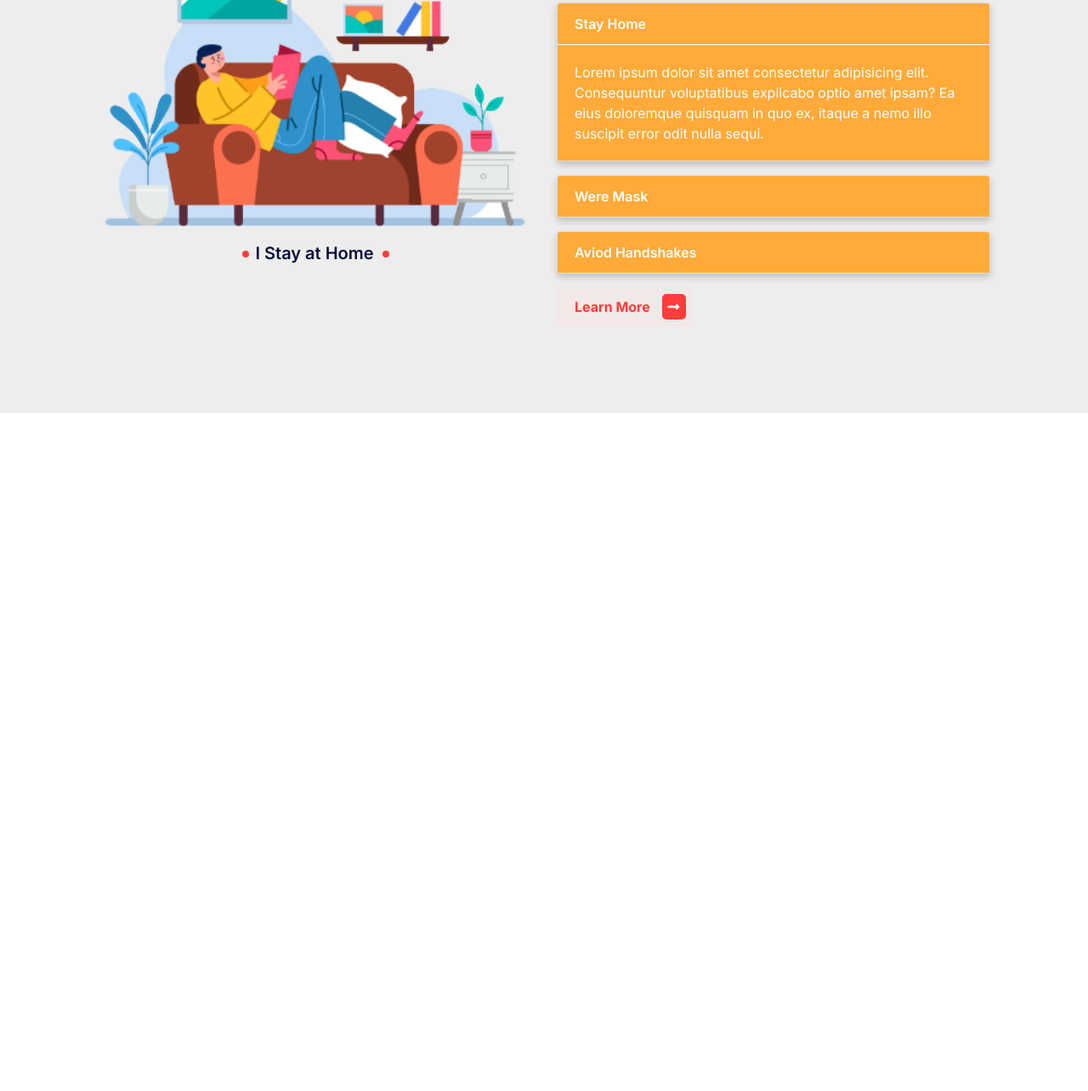
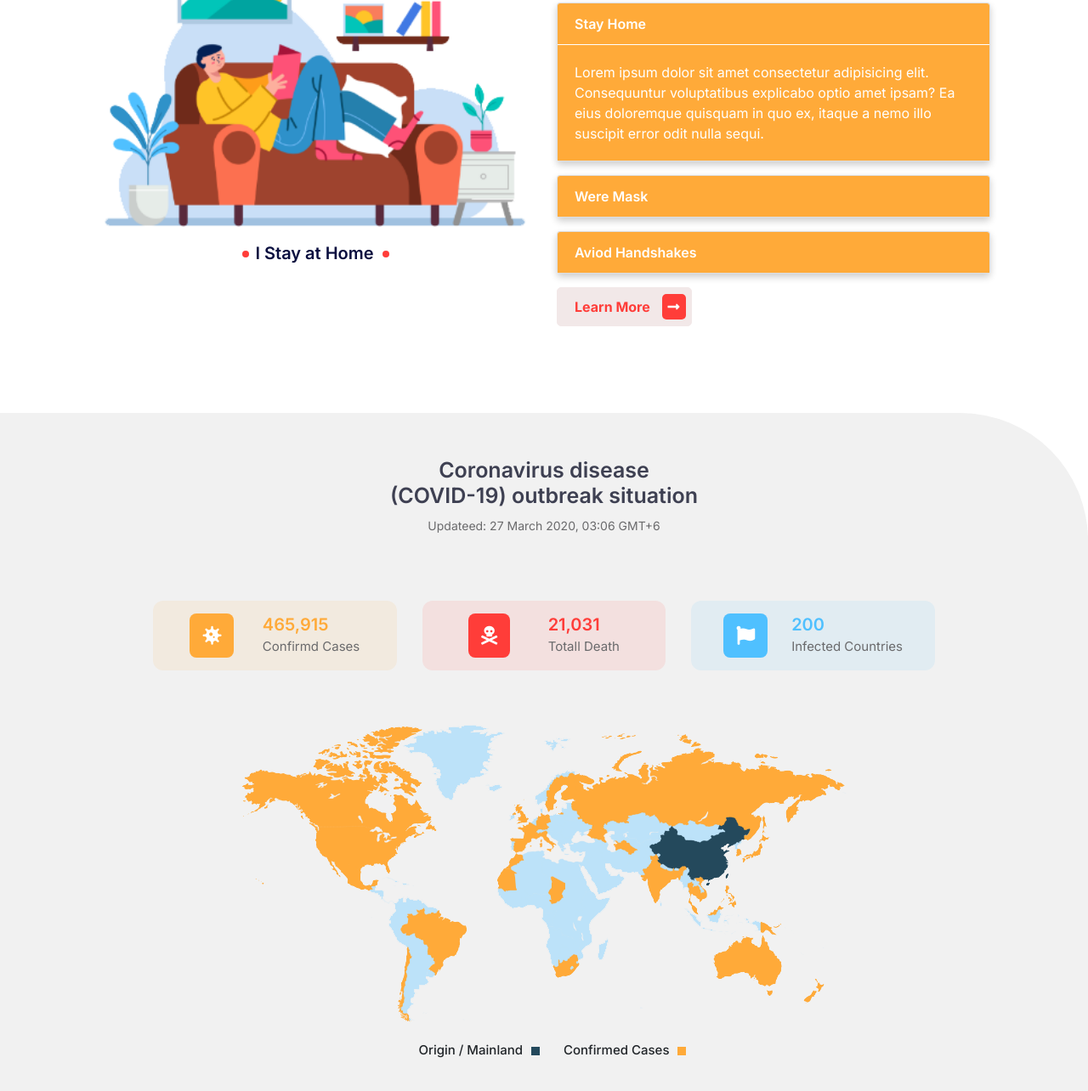
Before and after one commit to nahidthenh/covid19, a plain HTML site: page index.html in a window 1280 px wide. Shown: the part 2675-3959 px from the top of the page at 85% size. Before the commit the page ends 3161 px from the top, so only its background shows below. Drawn offline with nearby package versions, Linux system fonts and the light colour scheme.

Commit message:
Map area section added

```diff
--- a/index.html
+++ b/index.html
@@ -329,6 +329,60 @@
         </div>
     <!-- ======================================================================================================================================================================================================================================================                                                Gideline area End ====================================================================================================================================================================================================================================================== -->
 
+
+    <!-- ======================================================================================================================================================================================================================================================                                                Map area Start ====================================================================================================================================================================================================================================================== -->
+    <div class="map-area">
+        <div class="container">
+            <div class="row">
+                <div class="col-md-6 offset-md-3">
+                    <div class="section-title text-center">
+                        <h4 class="title">Coronavirus disease <br> (COVID-19) outbreak situation</h4>
+                        <p class="section-text">
+                            Updateed: 27 March 2020, 03:06 GMT+6
+                        </p>
+                    </div>
+                </div>
+            </div>
+            <div class="row mt-5 mb-3">
+                <div class="col-md-10 offset-md-1">
+                    <div class="row">
+                        <div class="col-md-4">
+                            <div class="map-box-one map-box">
+                                <i class="fas fa-virus"></i>
+                                <h5>465,915 <br> <span>Confirmd Cases</span></h5>
+                            </div>
+                        </div>
+                        <div class="col-md-4">
+                            <div class="map-box-tow map-box tow">
+                                <i class="fas fa-skull-crossbones"></i>
+                                <h5>21,031 <br> <span>Totall Death</span></h5>
+                            </div>
+                        </div>
+                        <div class="col-md-4">
+                            <div class="map-box-three map-box three">
+                                <i class="fas fa-flag"></i>
+                                <h5>200 <br> <span>Infected Countries</span></h5>
+                            </div>
+                        </div>
+                    </div>
+                </div>
+            </div>
+            <div class="row">
+                <div class="col-md-12 text-center mt-5">
+                    <div class="map-image">
+                        <img src="static/img/map.png" class="img-fluid" alt="Map Image">
+                    </div>
+
+                    <div class="map-ditils mt-4">
+                        <h6 class="mr-5">Origin / Mainland</h6>
+                        <h5>Confirmed Cases</h5>
+                    </div>
+                </div>
+            </div>
+        </div>
+    </div>
+    <!-- ======================================================================================================================================================================================================================================================                                                Map area End ====================================================================================================================================================================================================================================================== -->
+
     <!-- Latest compiled and minified CSS -->
     <link rel="stylesheet" href="https://maxcdn.bootstrapcdn.com/bootstrap/4.5.2/css/bootstrap.min.css">
 
--- a/static/css/style.css
+++ b/static/css/style.css
@@ -263,7 +263,6 @@ a {
 /* Gideline area  */
 .gideline-area {
 	padding: 100px;
-	background: #ededed;
 }
 .gideline-area h5::after {
 	content: '';
@@ -311,3 +310,106 @@ a {
 	border-top: 1px solid #fff !important;
 	color: #fff !important;
 }
+
+/* Map area start  */
+.map-area {
+	background: #F1F1F1;
+	padding: 50px 0px;
+	border-radius: 0px 150px 0px 0px;
+}
+.section-title h4 {
+	color: #3E4052;
+	font-weight: 600;
+	font-size: 25px;
+}
+.map-box {
+	display: flex;
+	justify-content: space-evenly;
+	align-items: center;
+}
+.map-box i {
+	background: #FFAA39;
+	color: #fff;
+	padding: 15px;
+	border-radius: 8px;
+	font-size: 22px;
+}
+.tow i {
+	background: #FF3D39;
+	color: #fff;
+	padding: 15px;
+	border-radius: 8px;
+	font-size: 22px;
+}
+.three i{
+	background: #4FC0FF;
+	color: #fff;
+	padding: 15px;
+	border-radius: 8px;
+	font-size: 22px;
+}
+.map-box h5 {
+	color: #ffaa39;
+	font-weight: 600;
+	margin-top: 6px;
+}
+.tow h5{
+	color: #FF3D39;
+	font-weight: 600;
+}
+.three h5{
+	color: #4FC0FF;
+	font-weight: 600;
+}
+.map-box h5 span {
+	color: #6a6a6c;
+	font-weight: normal;
+	font-size: 15px;
+}
+.map-box-one {
+	/* width: 70%; */
+	background: #F2EADF;
+	padding: 10px;
+	border-radius: 12px;
+}
+.map-box-tow {
+	/* width: 70%; */
+	background: #F3E0DF;
+	padding: 10px;
+	border-radius: 12px;
+}
+.map-box-three {
+	/* width: 70%; */
+	background: #E1ECF2;
+	padding: 10px;
+	border-radius: 12px;
+}
+.map-ditils {
+	display: flex;
+	justify-content: center;
+	align-content: center;
+}
+.map-ditils h6 {
+	font-size: 15px;
+}
+.map-ditils h6::after {
+	content: '';
+	position: absolute;
+	background: #24495C;
+	height: 10px;
+	width: 10px;
+	margin-top: 5px;
+	margin-left: 10px;
+}
+.map-ditils h5 {
+	font-size: 15px;
+}
+.map-ditils h5::after {
+	content: '';
+	position: absolute;
+	background: #FFAA39;
+	height: 10px;
+	width: 10px;
+	margin-top: 5px;
+	margin-left: 10px;
+}
```
